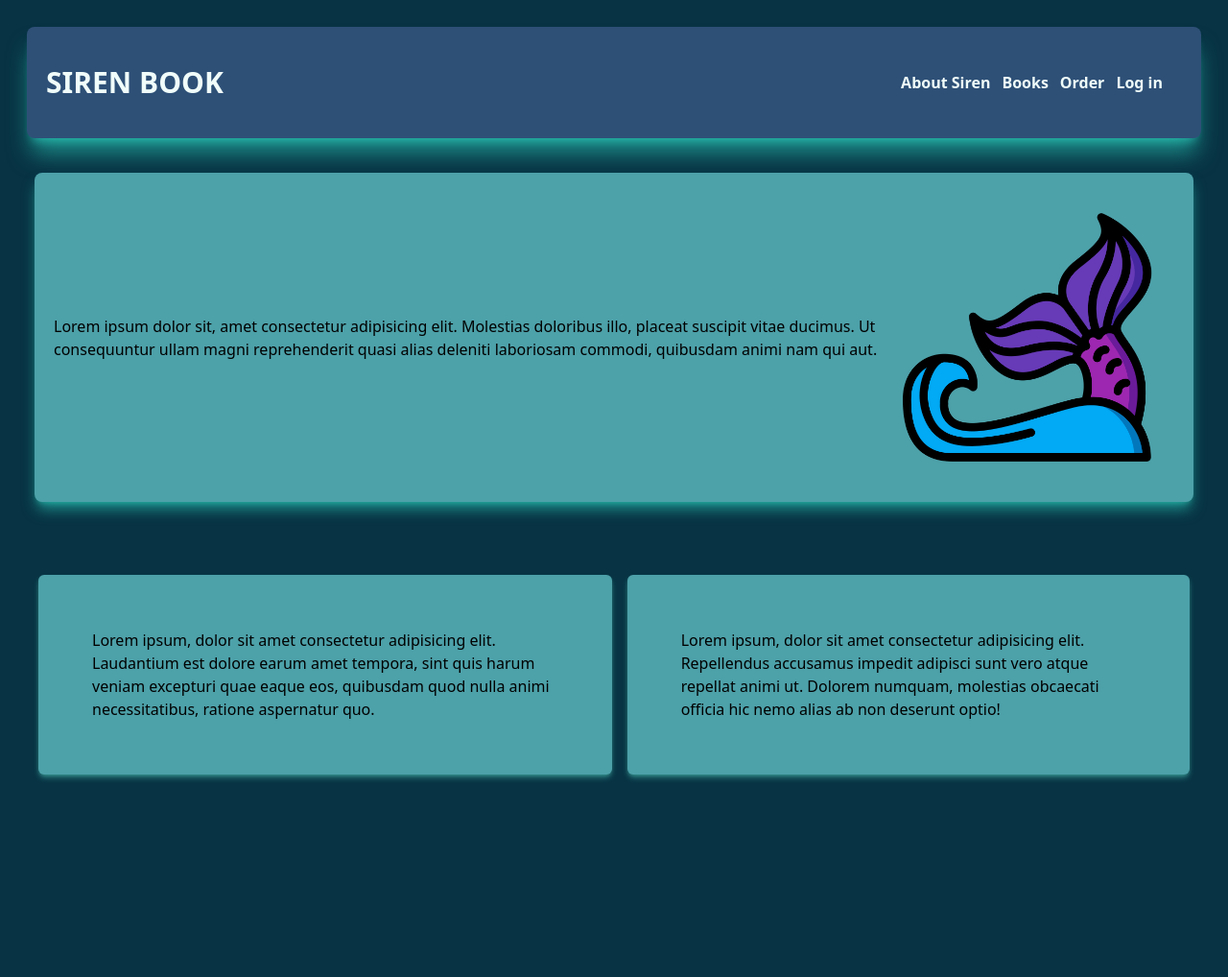
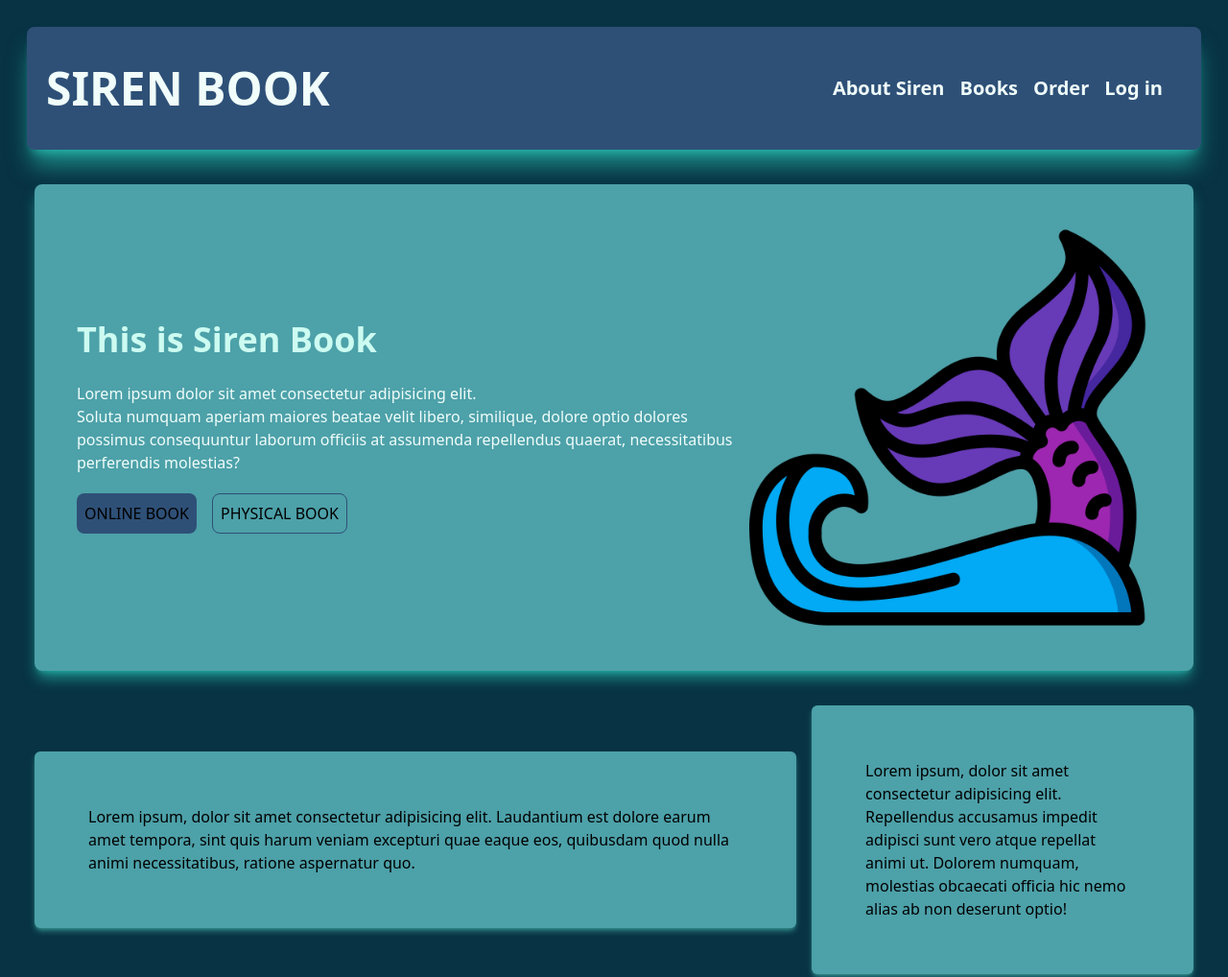
Before and after one commit to HaniCa002/tailwindcss-workout, a website: page src/index.html in a window 1280 px wide. Shown: the top 1018 px of the page at 96% size. Before the commit the page ends 847 px from the top, so only its background shows below. Drawn offline with Linux system fonts and the light colour scheme.

Commit message:
update template

```diff
--- a/src/index.html
+++ b/src/index.html
@@ -9,20 +9,27 @@
 </head>
 <body class="bg-cyan-950">
     <div class=" flex justify-between items-center bg-myc-bgcol shadow-xl shadow-teal-400/60 rounded-lg  m-7 p-10 pl-5 " >
-        <h1 class="  text-teal-50  font-bold text-3xl">SIREN BOOK</h1>
-        <ul class="flex space-x-3 flex-wrap font-bold text-teal-50">
+        <h1 class="  text-teal-50  font-bold text-5xl">SIREN BOOK</h1>
+        <ul class="flex space-x-4 flex-wrap font-bold text-xl text-teal-50">
             <a class=" hover:text-cyan-600" href="./about.html"><li>About Siren</li></a>
             <a class=" hover:text-cyan-600" href="./books.html"> <li>Books</li></a>
             <a class=" hover:text-cyan-600" href="./cafe menu.html"><li>Order</li></a>
             <a class=" hover:text-cyan-600" href="./cats list.html"><li>Log in</li></a>
         </ul>
     </div>
-    <section class="flex justify-between items-center bg-myc-blu1 shadow-lg shadow-teal-400/60 rounded-lg  m-9 p-10 pl-5">
-        <div>Lorem ipsum dolor sit, amet consectetur adipisicing elit. Molestias doloribus illo, placeat suscipit vitae ducimus. Ut consequuntur ullam magni reprehenderit quasi alias deleniti laboriosam commodi, quibusdam animi nam qui aut.</div>
+    <section class="flex justify-between items-center bg-myc-blu1 shadow-lg shadow-teal-400/60 rounded-lg  m-9 p-11">
+        <div>
+            <h2 class="font-bold text-teal-100 text-4xl mb-6">This is Siren Book</h2>
+            <p class="text-teal-50">Lorem ipsum dolor sit amet consectetur adipisicing elit. <br> Soluta numquam aperiam maiores beatae velit libero, similique, dolore optio dolores <br> possimus consequuntur laborum officiis at assumenda repellendus quaerat, necessitatibus perferendis molestias?</p>
+            <div class="flex space-x-4 pt-5 ">
+                <button class="bg-myc-bgcol rounded-lg p-2 hover:bg-teal-950 hover:text-teal-300">ONLINE BOOK</button>
+                <button class="border border-myc-bgcol rounded-lg hover:bg-teal-950/50 hover:text-teal-200 p-2 hover:border-teal-200">PHYSICAL BOOK</button>
+            </div>
+        </div>
         <div><img src="../media/tail_3387945.png" alt=""></div>
 
     </section>
-   <section class="flex justify-between space-x-4 items-center p-10">
+   <section class="flex justify-between space-x-4 items-center m-9">
     <div class=" basis-2/3 bg-myc-blu1 shadow-md shadow-teal-300/40  rounded-md p-14">Lorem ipsum, dolor sit amet consectetur adipisicing elit. Laudantium est dolore earum amet tempora, sint quis harum veniam excepturi quae eaque eos, quibusdam quod nulla animi necessitatibus, ratione aspernatur quo.</div>
     <div class=" basis-1/3 bg-myc-blu1 shadow-md shadow-teal-300/40  rounded-md p-14 ">Lorem ipsum, dolor sit amet consectetur adipisicing elit. Repellendus accusamus impedit adipisci sunt vero atque repellat animi ut. Dolorem numquam, molestias obcaecati officia hic nemo alias ab non deserunt optio!</div>
    </section>
```
Also changed, not shown: src/css/style.css, 1 other file.
